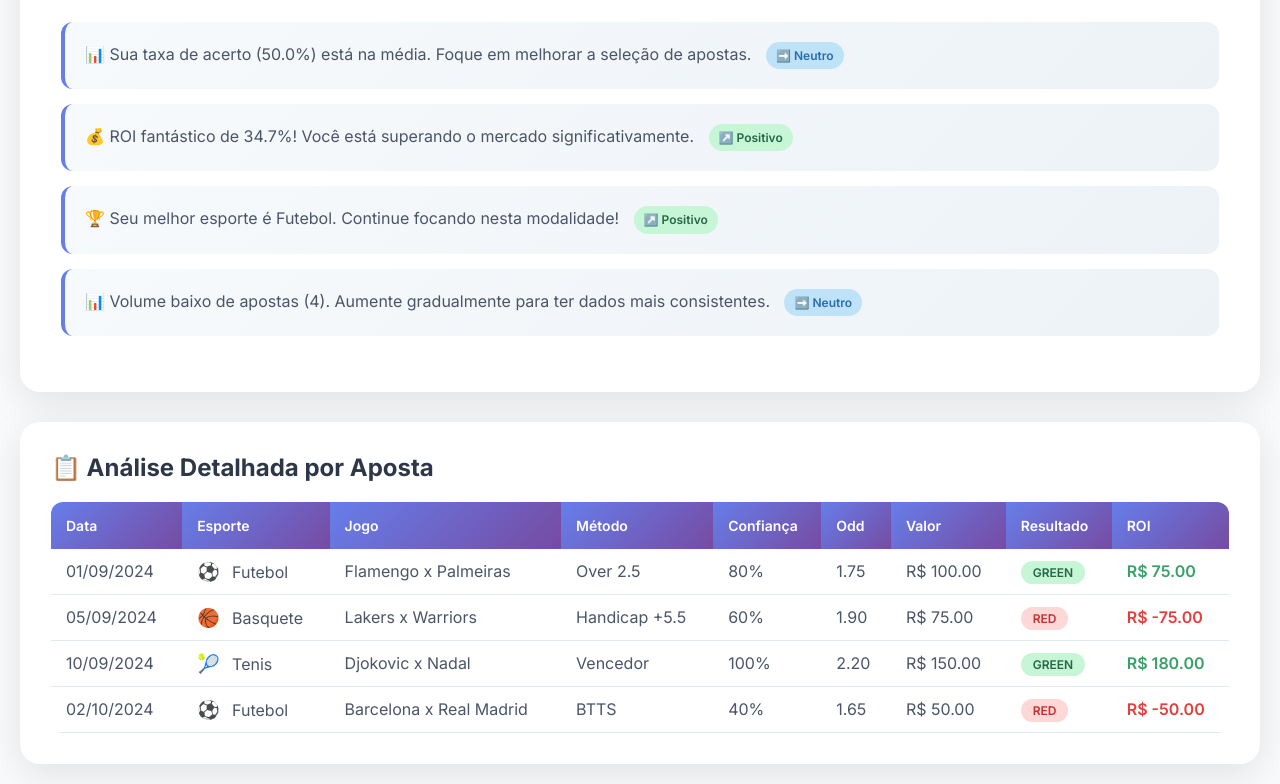
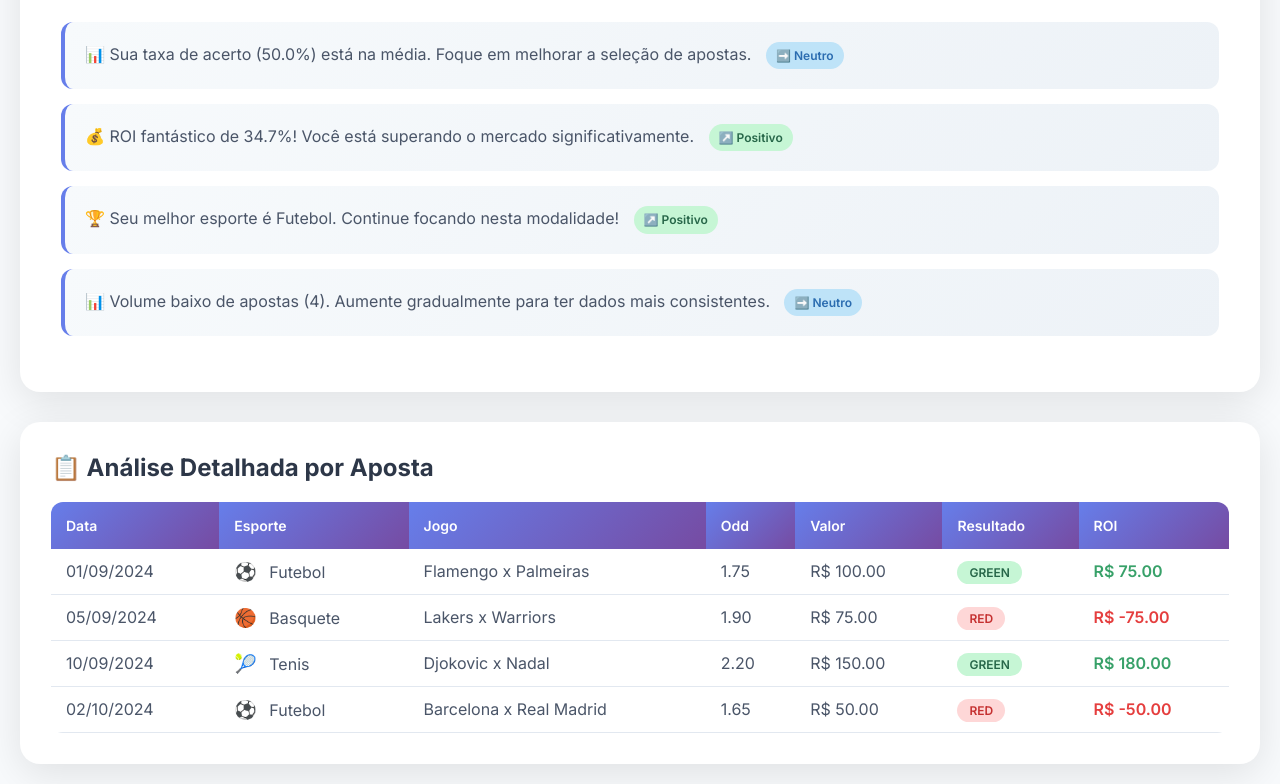
Before and after one commit to christiancastro24/apostas, a plain HTML site: page relatorios.html in a window 1280 px wide. Shown: the part 1627-2411 px from the top of the page. Drawn offline with nearby package versions, Linux system fonts and the light colour scheme.

Commit message:
ajuste tamanho tabela

```diff
--- a/js/script-relatorios.js
+++ b/js/script-relatorios.js
@@ -658,8 +658,6 @@ function updateDetailedTable() {
                 ${bet.esporte.charAt(0).toUpperCase() + bet.esporte.slice(1)}
               </td>
               <td>${bet.evento || "N/A"}</td>
-              <td>${bet.metodo || "N/A"}</td>
-              <td>${bet.confianca}</td>
               <td>${parseFloat(bet.odd).toFixed(2)}</td>
               <td>R$ ${stake.toFixed(2)}</td>
               <td>
--- a/relatorios.html
+++ b/relatorios.html
@@ -158,8 +158,6 @@
               <th>Data</th>
               <th>Esporte</th>
               <th>Jogo</th>
-              <th>Método</th>
-              <th>Confiança</th>
               <th>Odd</th>
               <th>Valor</th>
               <th>Resultado</th>
```
